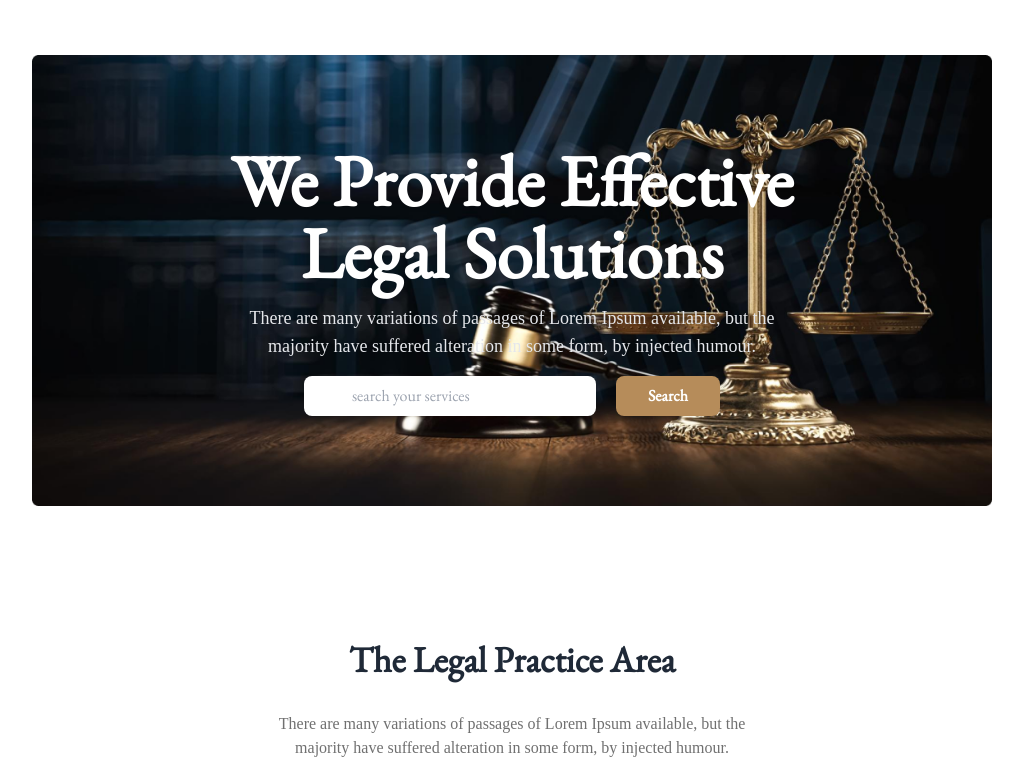
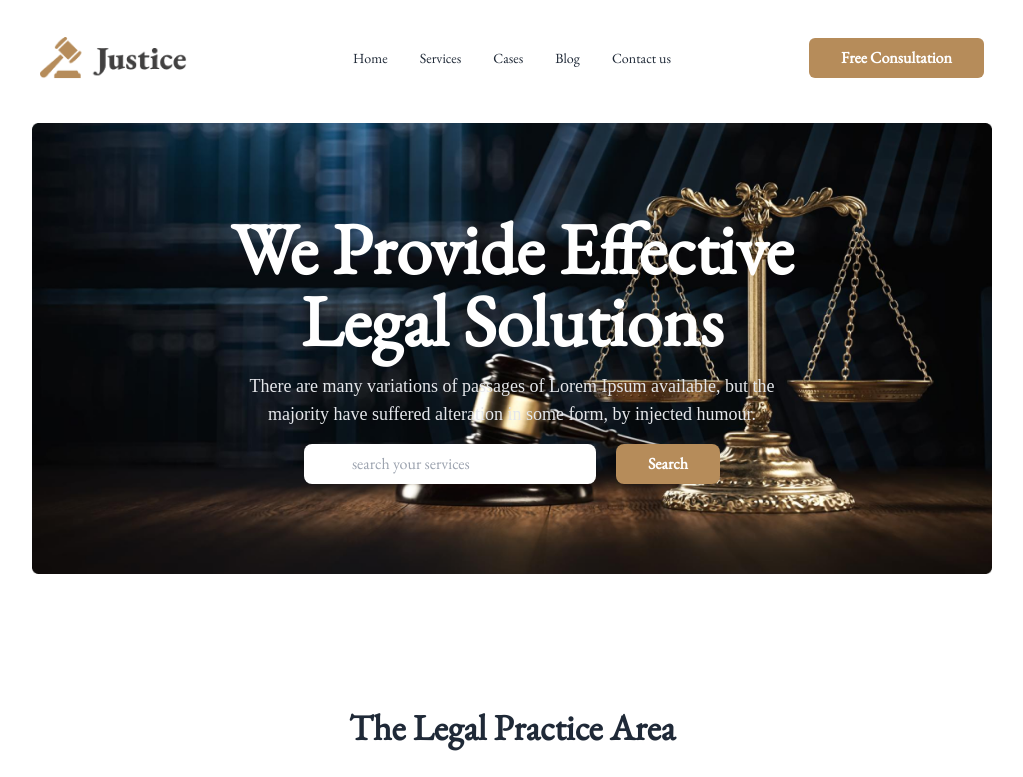
Before and after one commit to Mamun-Ashraf/legal-solution, a plain HTML site: page index.html in a window 1280 px wide. Shown: the top 777 px of the page, without its empty margins (128-1151 px from the left). Drawn offline with nearby package versions, Linux system fonts and the light colour scheme.

Commit message:
added NavBar

```diff
--- a/index.html
+++ b/index.html
@@ -38,8 +38,44 @@
 
 <body class="font-garamond max-w-screen-2xl mx-auto">
     <!-- header section -->
-    <header class="w-11/12 sm:w-3/4 mx-auto pt-12">
+    <header class="w-11/12 sm:w-3/4 mx-auto">
         <!-- Nav -->
+        <div class="navbar bg-base-100 py-8">
+            <div class="navbar-start">
+                <div class="dropdown">
+                    <label tabindex="0" class="btn btn-ghost lg:hidden">
+                        <svg xmlns="http://www.w3.org/2000/svg" class="h-5 w-5" fill="none" viewBox="0 0 24 24"
+                            stroke="currentColor">
+                            <path stroke-linecap="round" stroke-linejoin="round" stroke-width="2"
+                                d="M4 6h16M4 12h8m-8 6h16" />
+                        </svg>
+                    </label>
+                    <ul tabindex="0"
+                        class="menu menu-sm dropdown-content mt-3 z-[1] p-2 shadow bg-base-100 rounded-box w-52">
+                        <li><a>Home</a></li>
+                        <li><a>Services</a></li>
+                        <li><a>Cases</a></li>
+                        <li><a>Blog</a></li>
+                        <li><a>Contact us</a></li>
+                    </ul>
+                </div>
+                <img class="w-1/2" src="images/logo2.png" alt="">
+            </div>
+            <div class="navbar-center hidden lg:flex">
+                <ul class="menu menu-horizontal px-1">
+                    <li><a>Home</a></li>
+                    <li><a>Services</a></li>
+                    <li><a>Cases</a></li>
+                    <li><a>Blog</a></li>
+                    <li><a>Contact us</a></li>
+                </ul>
+            </div>
+            <div class="navbar-end">
+                <button class="bg-[#B68C5A] text-white font-bold px-4 sm:px-8 py-2 rounded-md ">
+                    Free Consultation
+                </button>
+            </div>
+        </div>
         <!-- Banner -->
         <div class="text-center flex flex-col justify-center items-center px-8 py-6 md:px-20 md:py-24  banner-bg">
             <h1 class="font-bold sm:font-extrabold text-2xl lg:text-7xl text-white">We Provide Effective <br> Legal
@@ -253,7 +289,7 @@
         </div>
         <div class="flex flex-col gap-2 mb-6 sm:mb-0">
             <h4 class="font-extrabold text-2xl mb-6">Useful Links</h4>
-            <span>Homes</span>
+            <span>Home</span>
             <span>About Us</span>
             <span>Cases</span>
             <span>Blog</span>
```
